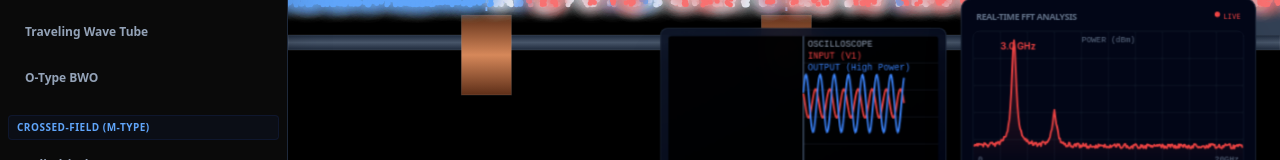
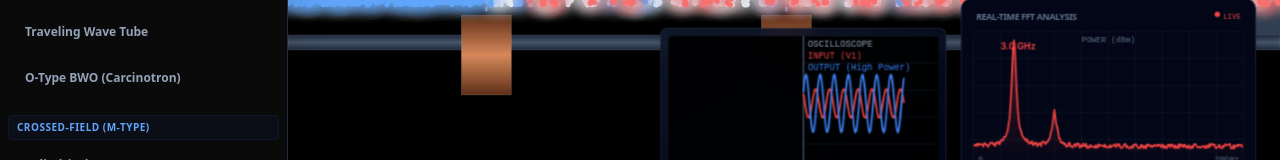
Before and after one commit to Omar5574/Microwave-research-studioV10.0, a React (Vite) app: page / in a window 1280 px wide. Shown: the part 277-437 px from the top of the page. Built offline with nearby package versions, Linux system fonts and the light colour scheme.

Commit message:
Update devices.js

```diff
--- a/src/data/devices.js
+++ b/src/data/devices.js
@@ -408,81 +408,209 @@ export const devices = [
        name: 'Traveling Wave Tube',
        type: 'O-TYPE',
        params: [
-           { id: 'Vo', label: 'Beam Voltage', unit: 'kV', min: 1, max: 10, def: 3, step: 0.1 },
-           { id: 'Io', label: 'Beam Current', unit: 'mA', min: 10, max: 500, def: 100, step: 10 },
-           { id: 'atten', label: 'Attenuator (0=OFF, 1=ON)', unit: '', min: 0, max: 1, def: 1, step: 1 },
-           { id: 'Vi', label: 'Input Signal', unit: 'V', min: 0, max: 100, def: 20, step: 1 },
-           { id: 'N', label: 'Helix Length', unit: 'λ', min: 10, max: 100, def: 40, step: 1 },
-           { id: 'C', label: 'Pierce Parameter', unit: '', min: 0.01, max: 0.5, def: 0.1, step: 0.01 }
+         { id: 'Vo', label: 'Beam Voltage', unit: 'kV', min: 1, max: 20, def: 3, step: 0.1 },
+         { id: 'Io', label: 'Beam Current', unit: 'mA', min: 1, max: 500, def: 30, step: 1 },
+         { id: 'Zo', label: 'Helix Impedance', unit: 'Ω', min: 5, max: 100, def: 10, step: 1 }, // Vital for C calc
+         { id: 'Vi', label: 'Input Signal', unit: 'mW', min: 0.1, max: 1000, def: 10, step: 0.1 }, // mW is more realistic input
+         { id: 'N', label: 'Circuit Length', unit: 'λ', min: 10, max: 100, def: 50, step: 1 },
+         { id: 'f', label: 'Frequency', unit: 'GHz', min: 1, max: 50, def: 10, step: 0.1 }
        ],
-         desc: 'Broadband amplifier using slow-wave structures for continuous interaction.',
+       desc: 'Broadband amplifier using continuous interaction between electron beam and slow-wave structure.',
        theory: {
-           plain: 'Gain: G = (47.3 × C × N)dB, Pierce Param: C = (I₀Z₀/4V₀)^(1/3), Phase Velocity: vₚ = c/n_helix',
-           latex: 'G = 47.3CN \\text{ dB}, \\quad C = \\left(\\frac{I_0 Z_0}{4V_0}\\right)^{1/3}, \\quad v_p = \\frac{c}{n}'
+         plain: 'Gain Param: C = (I₀Z₀/4V₀)^(1/3), Total Gain: G_dB = -9.54 + 47.3NC, Output: P_out < P_dc',
+         latex: 'C = \\left(\\frac{I_0 Z_0}{4V_0}\\right)^{1/3}, \\quad G_{dB} \\approx -9.54 + 47.3 N C'
        },
        explanation: [
            {
-                 title: "The Slow-Wave Structure",
-                 text: "Since electrons travel at v0 < c, interaction is impossible in a smooth waveguide. A Helix structure is used to reduce the axial phase velocity of the RF wave to match the beam velocity:",
-                 eq: "v_p \\approx c \\sin \\psi"
+               title: "Slow-Wave Structure (Helix)",
+               text: "Electrons travel at v0 < c. To ensure interaction, a Helix is used to reduce the axial phase velocity of the RF wave to nearly match the beam velocity (Synchronism).",
+               eq: "v_p \\approx v_0"
            },
            {
-                 title: "Pierce Gain Theory",
-                 text: "Interaction is described by the Pierce Gain Parameter C. The total power gain accounts for launching losses (-9.54 dB) and the growing wave:",
-                 eq: "G_{dB} \\approx -9.54 + 47.3 N C"
+               title: "The Four Propagation Constants",
+               text: "The interaction results in 4 waves: 1. A growing forward wave (dominates gain), 2. A decaying forward wave, 3. A non-growing forward wave, 4. A backward wave (suppressed by attenuator).",
+               eq: "\\delta_1 = \\frac{\\sqrt{3}}{2} - j\\frac{1}{2} \\quad (Growing)"
+           },
+           {
+               title: "Gain & Attenuation",
+               text: "The theoretical gain is massive, but 'Launching Loss' (-9.54 dB) occurs because the input power splits into the three forward modes. Only the growing mode contributes to the final output."
            }
        ],
        equations: (p) => {
-             const G = 47.3 * (p.C || 0.1) * (p.N || 40);
+           // Inputs
+           const Vo = (p.Vo || 3) * 1000;
+           const Io = (p.Io || 30) / 1000;
+           const Zo = p.Zo || 10;
+           const N = p.N || 50;
+           const Vi_watts = (p.Vi || 10) / 1000;
+
+           // 1. Pierce Gain Parameter C (Eq 9-5-56)
+           // C = ( (Io * Zo) / (4 * Vo) )^(1/3)
+           const C = Math.pow( (Io * Zo) / (4 * Vo), 1/3 );
+
+           // 2. Output Power Gain (Eq 9-5-80)
+           // Ap = -9.54 + 47.3 * N * C
+           // Note: The -9.54 represents the fact that input power splits into 3 waves,
+           // and only 1/3 (approx -9.54dB voltage wise?) actually grows.
+           const Gain_dB = -9.54 + (47.3 * N * C);
+
+           // Convert dB to linear
+           const Gain_linear = Math.pow(10, Gain_dB/10);
+
+           // 3. Output Power Calculation
+           const P_dc = Vo * Io;
+           let P_out = Vi_watts * Gain_linear;
+
+           // 4. Saturation Check
+           // TWT efficiency is typically 10-20% without collector depression
+           const max_eff = 0.20;
+           const P_out_sat = Math.min(P_out, P_dc * max_eff);
+
+           // Recalculate actual gain if saturated
+           const Final_Gain_dB = 10 * Math.log10(P_out_sat / Vi_watts);
+
            return {
-               'Small-Signal Gain': { value: G.toFixed(1), unit: 'dB', latex: 'G' },
-               'Pierce Parameter': { value: (p.C || 0.1).toFixed(3), unit: '', latex: 'C' },
-               'Beam Velocity': { value: (Math.sqrt(2 * 1.759e11 * (p.Vo || 3) * 1000) * 1e-6).toFixed(2), unit: '10⁶ m/s', latex: 'v_0' },
-               'Output Power': { value: ((p.Vi || 20) * Math.pow(10, G / 20)).toFixed(2), unit: 'W', latex: 'P_{out}' }
+             'Pierce Param (C)': { value: C.toFixed(4), unit: '', latex: 'C' },
+             'Theoretical Gain': { value: Gain_dB.toFixed(2), unit: 'dB', latex: 'A_p' },
+             'Saturated Gain': { value: Final_Gain_dB.toFixed(2), unit: 'dB', latex: 'G_{sat}' },
+             'Input Power': { value: (Vi_watts*1000).toFixed(1), unit: 'mW', latex: 'P_{in}' },
+             'Output Power': { value: P_out_sat.toFixed(2), unit: 'W', latex: 'P_{out}' },
+             'Beam Power': { value: P_dc.toFixed(0), unit: 'W', latex: 'P_{dc}' }
            };
        },
        calculate: (params, t) => {
-             const G_db = -9.54 + 47.3 * params.N * params.C;
-             const G = Math.pow(10, G_db/10);
-             const Pout = params.Vi * G;
+           const Vo = params.Vo * 1000;
+           const Io = params.Io / 1000;
+           const Zo = params.Zo;
+           const N = params.N;
+           const w = 2 * Math.PI * params.f * 1e9;
+
+           // Calculate C dynamically
+           const C = Math.pow( (Io * Zo) / (4 * Vo), 1/3 );
+
+           // Calculate Growing Wave amplitude factor
+           // The wave grows exponentially as e^(alpha * z)
+           // We simulate the output at the end of the tube
+           const Gain_dB_Total = -9.54 + (47.3 * N * C);
+           const Voltage_Gain = Math.pow(10, Gain_dB_Total/20);
+
+           // Input Voltage (derived from Power inputs approx)
+           const Vin_rms = Math.sqrt((params.Vi/1000) * 50); // assuming 50ohm system for voltage ref
+           const Vout_rms = Vin_rms * Voltage_Gain;
+
+           // Saturation clamping
+           const V_sat = Vo * 0.5; // Max RF voltage swing limited by Beam V
+           const V_final = Math.min(Vout_rms, V_sat);
+
+           // Phase shift (Total length is N wavelengths)
+           const theta = 2 * Math.PI * N;
+
            return {
-                 current: params.Io,
-                 voltage: params.Vo * 1000,
-                 power: Pout
+               // Showing Output Voltage vs Time
+               voltage: V_final * Math.sin(w*t - theta),
+
+               // Beam current also gets bunched heavily at the end
+               current: (Io*1000) * (1 + 0.8 * Math.min(1, Voltage_Gain/100) * Math.cos(w*t - theta)),
+
+               // Instantaneous Power Output
+               power: (V_final * V_final / 50) * Math.sin(w*t) // Simplified envelope
            };
        }
      },
 
      {
        id: 'obwo',
-         name: 'O-Type BWO',
+       name: 'O-Type BWO (Carcinotron)',
        type: 'O-TYPE',
        params: [
-           { id: 'Vo', label: 'Beam Voltage', unit: 'kV', min: 1, max: 20, def: 5, step: 0.1 },
-           { id: 'Io', label: 'Beam Current', unit: 'mA', min: 10, max: 500, def: 100, step: 10 },
-           { id: 'f', label: 'Frequency', unit: 'GHz', min: 1, max: 100, def: 10, step: 0.5 },
-           { id: 'L', label: 'Structure Length', unit: 'cm', min: 5, max: 30, def: 15, step: 0.5 }
+         { id: 'Vo', label: 'Beam Voltage', unit: 'kV', min: 0.5, max: 10, def: 2, step: 0.1 },
+         { id: 'Io', label: 'Beam Current', unit: 'mA', min: 1, max: 200, def: 50, step: 1 },
+         { id: 'L', label: 'Structure Length', unit: 'cm', min: 2, max: 20, def: 10, step: 0.5 },
+         { id: 'p', label: 'Helix Pitch', unit: 'mm', min: 0.5, max: 5, def: 1, step: 0.1 } // Crucial for Freq calc
        ],
-         desc: 'O-Type Backward Wave Oscillator. Kinetic energy conversion with continuous bunching along the tube axis.',
+       desc: 'Voltage-tunable oscillator. Interaction occurs with the backward space harmonic of the slow-wave structure.',
        theory: {
-           plain: 'Beam Velocity: v = √(2eV/m)',
-           latex: 'v_e = \\sqrt{\\frac{2e V_{0}}{m}} \\approx v_{phase}'
+         plain: 'Frequency Tunability: f ∝ √V₀, Start Current: I_st ∝ V₀ / (L³ f³), Efficiency: Low (~10-20%)',
+         latex: 'f \\approx \\frac{v_0}{p} = \\frac{0.593 \\times 10^6 \\sqrt{V_0}}{p}, \\quad P_{out} = \\eta V_0 I_0'
        },
        explanation: [
          {
-               title: "O-Type Bunching",
-               text: "Electrons enter with constant velocity. The backward wave's field modulates their velocity, causing fast electrons to catch up with slower ones, forming 'space charge bunches'."
+             title: "Backward Wave Interaction",
+             text: "Unlike TWT, the electron beam interacts with a backward space harmonic. The beam travels forward, but the RF energy travels backward (towards the gun). This internal feedback creates oscillation without external cavities."
          },
          {
-               title: "Backward Wave",
-               text: "The RF energy travels opposite to the electron beam direction. The interaction initiates near the collector, and the wave grows in amplitude as it travels back towards the gun."
+             title: "Electronic Tuning",
+             text: "The oscillation frequency is determined by the beam velocity. Changing the Beam Voltage (Vo) changes the velocity, which forces the tube to oscillate at a new frequency to maintain synchronism. This allows extremely wide bandwidth tuning (e.g., usually an octave)."
+         },
+         {
+             title: "Start-Oscillation Condition",
+             text: "For oscillation to build up, the beam current must exceed a threshold called 'Start Oscillation Current' (Ist). Below this value, the internal feedback is too weak."
          }
        ],
-         equations: (p) => ({
-           'Beam Velocity': { value: (0.593 * Math.sqrt((p.Vo || 5)*1000)).toFixed(2), unit: 'km/s', latex: 'v_e' },
-           'Approx Output Power': { value: (((p.Vo || 5) * (p.Io || 100)) * 0.15).toFixed(1), unit: 'W', latex: 'P_{out}' }
-         }),
-         calculate: (params, t) => { return { current: 50, voltage: params.Vo * 1000, power: 50 }; }
+       equations: (p) => {
+           // Physics Constants
+           const Vo = (p.Vo || 2) * 1000;
+           const Io = (p.Io || 50) / 1000;
+           const L = (p.L || 10) / 100;
+           const pitch = (p.p || 1) / 1000;
+
+           // 1. Beam Velocity
+           const v0 = 0.593e6 * Math.sqrt(Vo);
+
+           // 2. Frequency Calculation (Approximation for Helix BWO)
+           // Sync condition: Phase velocity of -1 harmonic = Beam velocity
+           // beta_-1 = (2pi/p) - (w/vg) approx... Simplified: f ~= v0 / (2 * pitch) roughly for simulation
+           const f_osc = v0 / (2 * pitch); // Hz
+
+           // 3. Start Oscillation Current (Approximate relation)
+           // I_st is proportional to Vo / (L^3 * f^3)
+           // Let's assume a baseline constant K
+           const K_st = 2e-7;
+           const I_start = K_st * Vo / (Math.pow(L, 3) * 10); // Simplified scaling
+
+           // 4. Power & Efficiency
+           // Efficiency is low in BWOs compared to TWTs
+           const efficiency = 0.15; // 15%
+           const isOscillating = Io > I_start;
+           const P_out = isOscillating ? (Vo * Io * efficiency) : 0;
+
+           return {
+             'Beam Velocity': { value: v0.toExponential(2), unit: 'm/s', latex: 'v_0' },
+             'Oscillation Freq': { value: (f_osc/1e9).toFixed(2), unit: 'GHz', latex: 'f_{osc}' },
+             'Start Current (Est)': { value: (I_start*1000).toFixed(1), unit: 'mA', latex: 'I_{st}' },
+             'Output Power': { value: P_out.toFixed(1), unit: 'W', latex: 'P_{out}' },
+             'Status': { value: isOscillating ? "Oscillating" : "Below Threshold", unit: '', latex: '' }
+           };
+       },
+       calculate: (params, t) => {
+           // Re-calculate physics for animation
+           const Vo = params.Vo * 1000;
+           const pitch = (params.p || 1) / 1000;
+           const v0 = 0.593e6 * Math.sqrt(Vo);
+           const f = v0 / (2 * pitch);
+           const w = 2 * Math.PI * f;
+
+           // Wave travels BACKWARDS (from collector z=L to gun z=0)
+           // Amplitude is highest at z=0 (Output)
+           const output_amp = (params.Io/1000) * Vo * 0.15; // Power based
+
+           // Current bunching grows as beam moves FORWARD (z=0 to z=L)
+
+           return {
+               // RF Output is taken at the gun end
+               voltage: output_amp * Math.sin(w*t),
+
+               // Visualizing the signal on the line (Backward Wave)
+               // This is effectively the field at the gun
+               output_voltage: output_amp * Math.sin(w*t),
+
+               // Beam Current: modulated
+               current: params.Io * (1 + 0.5 * Math.sin(w*t)),
+
+               // Power Output
+               power: output_amp * 0.5
+           };
+       }
      },
 
        // --- CROSSED-FIELD (M-TYPE) ---
```
Lines whose indentation alone changed are shown as unchanged.
